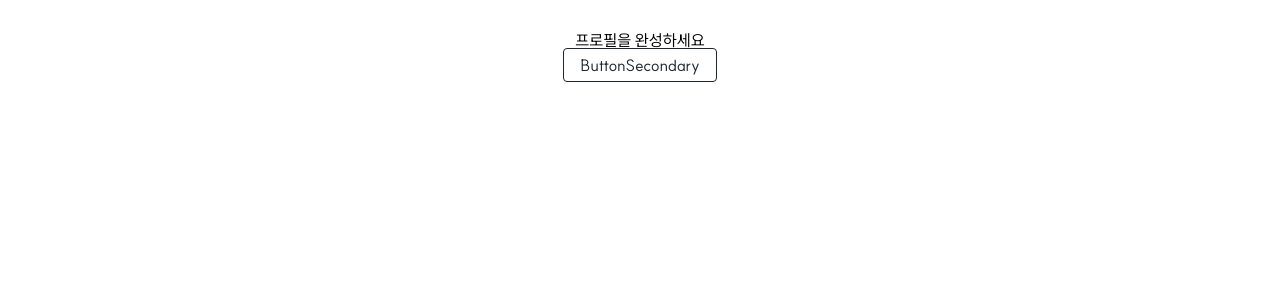
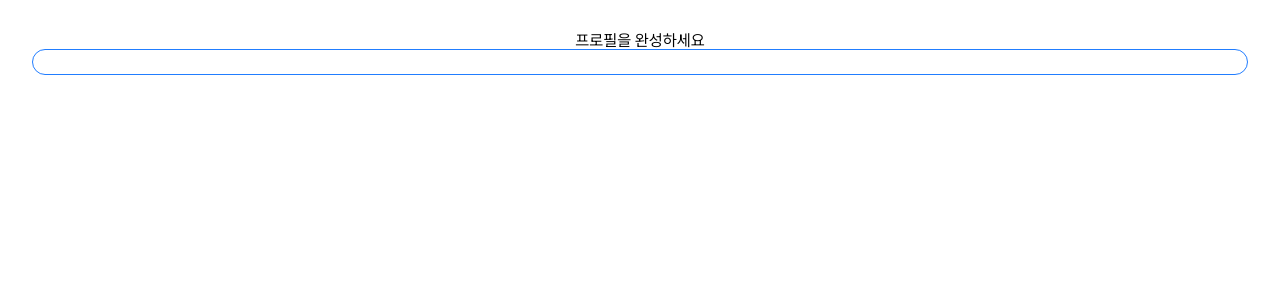
Before and after one commit to Nowdays-Goodnight-Cool-Niang/SharEv-Frontend, a React (Vite) app: page /account in a window 1280 px wide. Shown: the top 300 px of the page. Built offline with nearby package versions, Linux system fonts and the light colour scheme.

Commit message:
perf: ⚡️ 버튼 컴포넌트 스타일 및 외부에서 조절하도록 수정

```diff
--- a/src/components/common/ButtonPrimary.tsx
+++ b/src/components/common/ButtonPrimary.tsx
@@ -1,5 +1,13 @@
-function ButtonPrimary() {
-  return <button className='bg-blue-500 text-white py-2 px-4 rounded hover:bg-blue-700'>ButtonPrimary</button>;
+interface IButtonPrimaryProps {
+  children: React.ReactNode;
+  color?: string;
+}
+function ButtonPrimary({ children, color = 'bg-black' }: IButtonPrimaryProps) {
+  return (
+    <button className={`${color} w-full text-subtitle text-base text-white  py-4 rounded-2xl hover:bg-gray-500`}>
+      {children}
+    </button>
+  );
 }
 
 export default ButtonPrimary;
--- a/src/components/common/ButtonSecondary.tsx
+++ b/src/components/common/ButtonSecondary.tsx
@@ -1,7 +1,11 @@
-function ButtonSecondary() {
+interface IButtonSecondaryProps {
+  children: React.ReactNode;
+}
+
+function ButtonSecondary({ children }: IButtonSecondaryProps) {
   return (
-    <button className='bg-white text-black py-2 px-4 border border-black rounded hover:bg-gray-100'>
-      ButtonSecondary
+    <button className='bg-white text-label text-blue-500 w-full py-3 px-4 border border-blue-500 rounded-2xl hover:border-blue-400'>
+      {children}
     </button>
   );
 }
```
